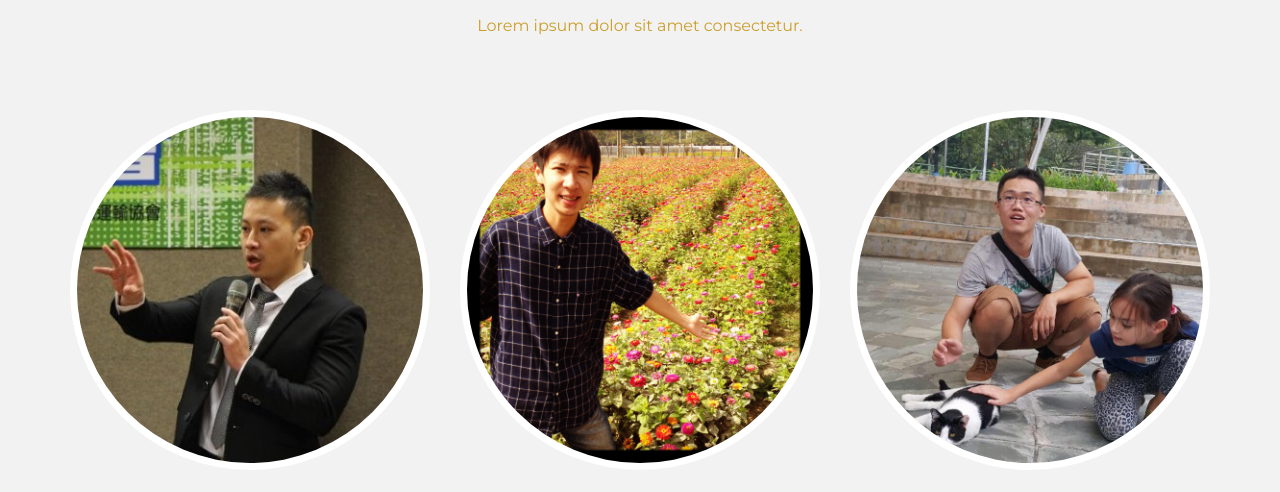
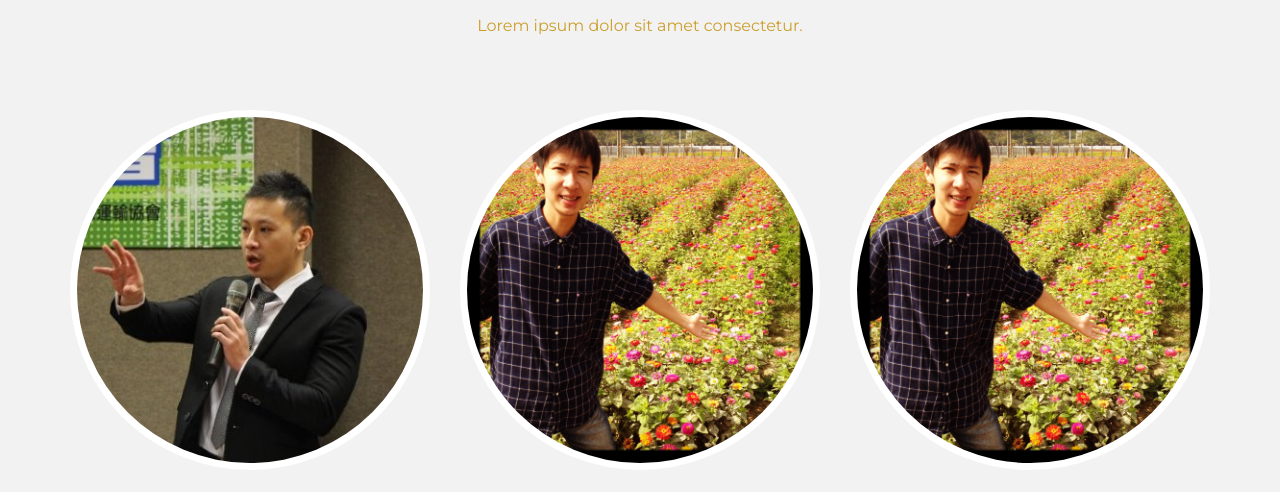
Before and after one commit to wiizermer/datarget.github.io, a website: page index.html in a window 1280 px wide. Shown: the part 5244-5736 px from the top of the page. Drawn offline with nearby package versions, Linux system fonts and the light colour scheme; some packages are replaced by stand-ins of ours; a web font is replaced by a local one.

Commit message:
Update index.html

```diff
--- a/index.html
+++ b/index.html
@@ -390,7 +390,7 @@
                 </div>
                 <div class="col-sm-4">
                     <div class="team-member">
-                        <img src="ad.jpg" class="img-responsive img-circle" alt="">
+                        <img src="img/ru.jpg" class="img-responsive img-circle" alt="">
                         <h4>Zhi Yu Yang</h4>
                         <p class="text-muted">CMO <br> Euqipment level: MacBook Pro Touch Bar </p>
                         <ul class="list-inline social-buttons">
```
